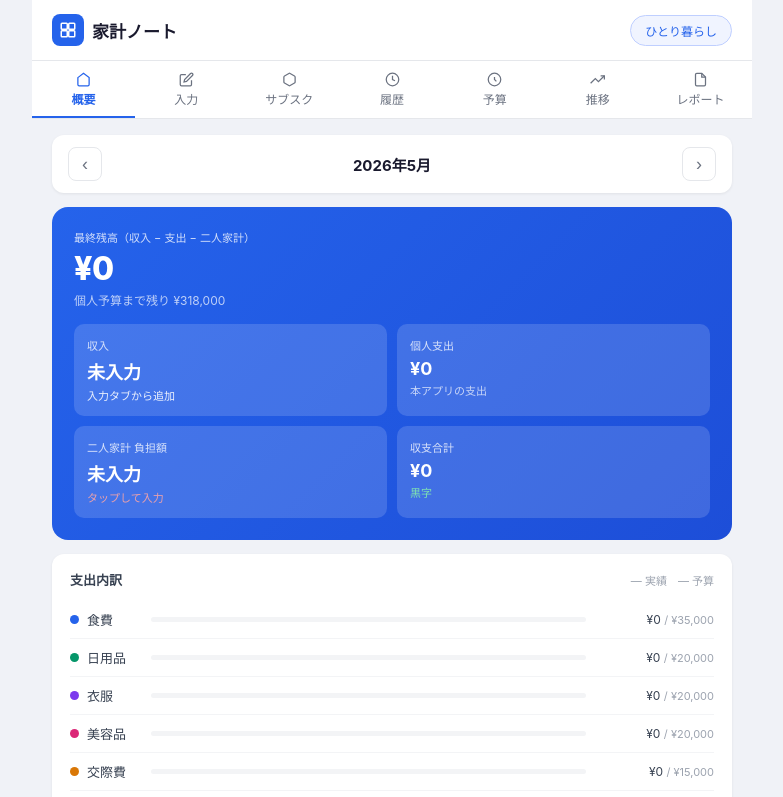
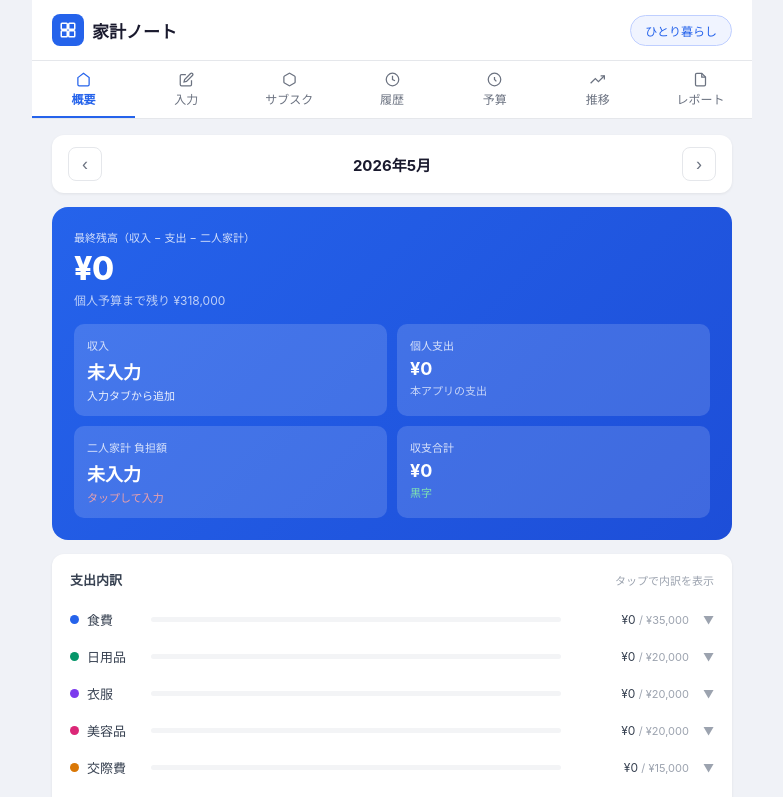
Before and after one commit to takayukiohshita/kakeibo-solo, a Next.js app: page / in a window 1280 px wide. Shown: the top 797 px of the page, without its empty margins (248-1031 px from the left). Built offline with nearby package versions, Linux system fonts and the light colour scheme.

Commit message:
Update SummaryTab.tsx

```diff
--- a/src/components/tabs/SummaryTab.tsx
+++ b/src/components/tabs/SummaryTab.tsx
@@ -1,7 +1,7 @@
 'use client';
 import { useState } from 'react';
 import MonthRow from '../MonthRow';
-import { CATS, Budget, Transaction, fmt, catMap } from '@/lib/types';
+import { CATS, Budget, Transaction, fmt, catMap, catOf } from '@/lib/types';
 
 type Props = {
   cy: number; cm: number; moveMonth: (d: number) => void;
@@ -15,6 +15,7 @@ type Props = {
 export default function SummaryTab({ cy, cm, moveMonth, monthTxs, txs, budgets, sharedBurden, burdenKey, saveSharedBurden }: Props) {
   const [editingBurden, setEditingBurden] = useState(false);
   const [burdenInput, setBurdenInput] = useState('');
+  const [openCat, setOpenCat] = useState<string | null>(null);
 
   const inc = txs.filter(t => {
     const d = new Date(t.date);
@@ -23,7 +24,6 @@ export default function SummaryTab({ cy, cm, moveMonth, monthTxs, txs, budgets,
 
   const exp = monthTxs.reduce((s, t) => s + t.amount, 0);
   const burden = sharedBurden[burdenKey] || 0;
-  // 最終残高 = 収入 - 本アプリ支出 - 二人家計負担額
   const finalBal = inc - exp - burden;
   const tb = CATS.reduce((s, c) => s + (budgets[c.name] || 0), 0);
   const diff = tb - exp;
@@ -31,9 +31,7 @@ export default function SummaryTab({ cy, cm, moveMonth, monthTxs, txs, budgets,
 
   const handleSaveBurden = () => {
     const v = parseFloat(burdenInput);
-    if (!isNaN(v) && v >= 0) {
-      saveSharedBurden(burdenKey, v);
-    }
+    if (!isNaN(v) && v >= 0) saveSharedBurden(burdenKey, v);
     setEditingBurden(false);
     setBurdenInput('');
   };
@@ -49,7 +47,6 @@ export default function SummaryTab({ cy, cm, moveMonth, monthTxs, txs, budgets,
         <div className="hero-sub">
           {diff >= 0 ? `個人予算まで残り ${fmt(diff)}` : `個人予算を ${fmt(-diff)} 超過`}
         </div>
-        {/* 4枠カード */}
         <div style={{ display: 'grid', gridTemplateColumns: '1fr 1fr', gap: 10 }}>
           <div className="hero-card">
             <div className="hero-card-lbl">収入</div>
@@ -66,11 +63,8 @@ export default function SummaryTab({ cy, cm, moveMonth, monthTxs, txs, budgets,
             {editingBurden ? (
               <div onClick={e => e.stopPropagation()} style={{ display: 'flex', gap: 4, marginTop: 4 }}>
                 <input
-                  type="number"
-                  value={burdenInput}
-                  onChange={e => setBurdenInput(e.target.value)}
-                  placeholder="0"
-                  autoFocus
+                  type="number" value={burdenInput} onChange={e => setBurdenInput(e.target.value)}
+                  placeholder="0" autoFocus
                   style={{ flex: 1, padding: '4px 6px', borderRadius: 6, border: '1px solid rgba(255,255,255,.4)', background: 'rgba(255,255,255,.2)', color: '#fff', fontSize: 13, width: '100%', minWidth: 0 }}
                   onKeyDown={e => { if (e.key === 'Enter') handleSaveBurden(); if (e.key === 'Escape') setEditingBurden(false); }}
                 />
@@ -91,18 +85,29 @@ export default function SummaryTab({ cy, cm, moveMonth, monthTxs, txs, budgets,
         </div>
       </div>
 
-      {/* 支出内訳 */}
+      {/* 支出内訳（タップで内訳展開） */}
       <div className="sec">
         <div className="sec-hd">
           <span className="sec-title">支出内訳</span>
-          <span className="sec-note">― 実績　― 予算</span>
+          <span className="sec-note">タップで内訳を表示</span>
         </div>
         {CATS.map(c => {
           const sp = cm2[c.name] || 0;
           const bg = budgets[c.name] || 0;
           const pct = bg ? Math.min(100, Math.round(sp / bg * 100)) : 0;
+          const isOpen = openCat === c.name;
+          const catTxs = [...monthTxs]
+            .filter(t => t.cat === c.name)
+            .sort((a, b) => b.date.localeCompare(a.date));
+
           return (
-            <div key={c.name} className="cat-row">
+            <div key={c.name}>
+              {/* カテゴリ行 */}
+              <div
+                className="cat-row"
+                style={{ cursor: 'pointer', userSelect: 'none' }}
+                onClick={() => setOpenCat(isOpen ? null : c.name)}
+              >
                 <div className="cat-dot" style={{ background: c.color }} />
                 <div className="cat-name">{c.name}</div>
                 <div className="cat-bar-wrap">
@@ -113,6 +118,37 @@ export default function SummaryTab({ cy, cm, moveMonth, monthTxs, txs, budgets,
                 <div className="cat-nums">
                   {sp ? fmt(sp) : '¥0'} <span className="cat-budget-txt">/ {fmt(bg)}</span>
                 </div>
+                <div style={{ marginLeft: 6, color: '#9ca3af', fontSize: 11, transition: 'transform .2s', transform: isOpen ? 'rotate(180deg)' : 'rotate(0deg)', flexShrink: 0 }}>▼</div>
+              </div>
+
+              {/* 内訳リスト */}
+              {isOpen && (
+                <div style={{ background: '#f9fafb', borderRadius: 8, margin: '0 0 4px', padding: '4px 0', border: '1px solid #f3f4f6' }}>
+                  {catTxs.length === 0 ? (
+                    <div style={{ textAlign: 'center', padding: '12px 0', fontSize: 12, color: '#9ca3af' }}>取引なし</div>
+                  ) : catTxs.map(t => {
+                    const d = new Date(t.date);
+                    const ds = `${(d.getMonth() + 1).toString().padStart(2, '0')}/${d.getDate().toString().padStart(2, '0')}`;
+                    const c2 = catOf(t.cat);
+                    return (
+                      <div key={t.id} style={{ display: 'flex', alignItems: 'center', gap: 10, padding: '9px 14px', borderBottom: '1px solid #f3f4f6' }}>
+                        <div style={{ flex: 1, minWidth: 0 }}>
+                          <div style={{ fontSize: 13, fontWeight: 600, color: '#1a1a2e', overflow: 'hidden', textOverflow: 'ellipsis', whiteSpace: 'nowrap' }}>
+                            {t.memo || t.cat}
+                            {t.subscriptionId ? <span style={{ marginLeft: 6, fontSize: 10, background: '#eff6ff', color: '#2563eb', padding: '1px 5px', borderRadius: 4 }}>サブスク</span> : null}
+                          </div>
+                          <div style={{ fontSize: 11, color: '#9ca3af', marginTop: 1 }}>{ds}</div>
+                        </div>
+                        <div style={{ fontSize: 13, fontWeight: 700, color: '#1a1a2e', whiteSpace: 'nowrap' }}>{fmt(t.amount)}</div>
+                      </div>
+                    );
+                    void c2;
+                  })}
+                  <div style={{ padding: '8px 14px', fontSize: 12, color: '#6b7280', textAlign: 'right', fontWeight: 600 }}>
+                    小計 {fmt(sp)}
+                  </div>
+                </div>
+              )}
             </div>
           );
         })}
```
Lines whose indentation alone changed are shown as unchanged.
